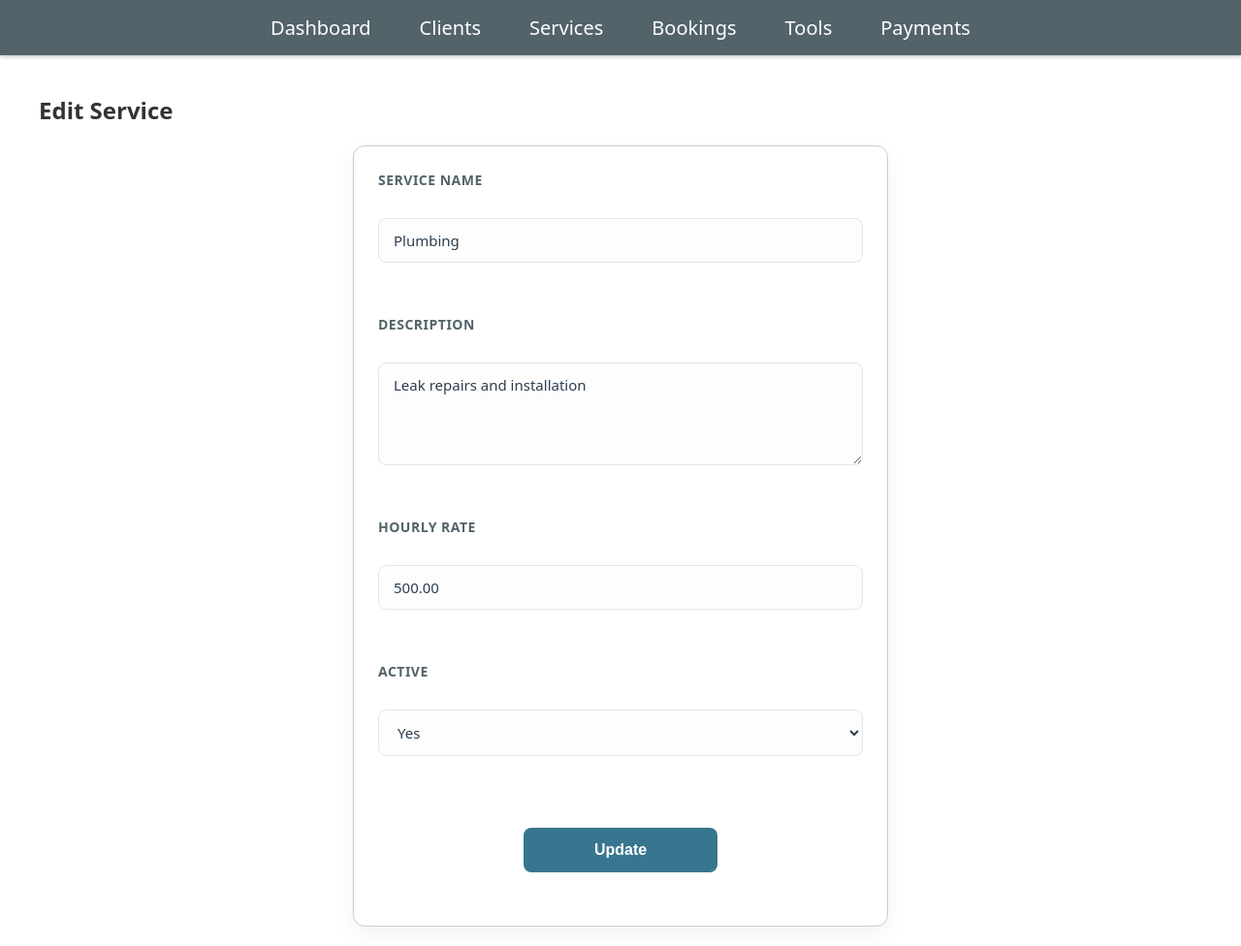
After one commit to JKJapona/Laboratory_1, a PHP site: page /pages/services_edit.php?id=1 in a window 1280 px wide. The commit adds this page. Shown: the whole page at 97% size. Run offline with PHP 8.4, Linux system fonts and the light colour scheme; data comes from the database, SQL or seed files in the repository.

Commit message:
Feat: Implemented Service Edit and Reworked Table

```diff
--- /dev/null
+++ b/pages/services_edit.php
@@ -0,0 +1,67 @@
+<?php
+    include "../db.php";
+    $id = $_GET['id'];
+
+    $get = mysqli_query($conn, "SELECT * FROM services WHERE service_id = $id");
+    $service = mysqli_fetch_assoc($get);
+
+    if (isset($_POST['update'])) {
+        $name = $_POST['service_name'];
+        $desc = $_POST['description'];
+        $rate = $_POST['hourly_rate'];
+        $active = $_POST['is_active'];
+
+        mysqli_query($conn, "UPDATE services
+            SET service_name='$name', description='$desc', hourly_rate='$rate', is_active='$active'
+            WHERE service_id=$id");
+
+        header("Location: services_list.php");
+        exit;
+    }
+?>
+<!doctype html>
+<html>
+    <head>
+        <meta charset="utf-8">
+        <title>Edit Service</title>
+        <link rel="stylesheet" href="../style.css">
+    </head>
+
+    <body>
+        <?php include "../nav.php"; ?>
+
+        <div class="content">
+            <h2>Edit Service</h2>
+
+            <div class="form-container">
+                <form method="post">
+
+                <div class="form-group">
+                    <label>Service Name</label><br>
+                    <input type="text" name="service_name" value="<?php echo $service['service_name']; ?>"><br><br>
+                </div>
+
+                <div class="form-group">
+                    <label>Description</label><br>
+                    <textarea name="description" rows="4" cols="40"><?php echo $service['description']; ?></textarea><br><br>
+                </div>
+
+                <div class="form-group">
+                    <label>Hourly Rate</label><br>
+                    <input type="text" name="hourly_rate" value="<?php echo $service['hourly_rate']; ?>"><br><br>
+                </div>
+
+                <div class="form-group">
+                    <label>Active</label><br>
+                    <select name="is_active">
+                        <option value="1" <?php if($service['is_active']==1) echo "selected"; ?>>Yes</option>
+                        <option value="0" <?php if($service['is_active']==0) echo "selected"; ?>>No</option>
+                    </select><br><br>
+                </div>
+
+                    <button type="submit" class="btn-submit" name="update">Update</button>
+                </form>
+            </div>
+        </div>
+    </body>
+</html>
```
Also changed, not shown: pages/clients_list.php (+2 -6 lines), pages/services_list.php (+3 -11 lines).
